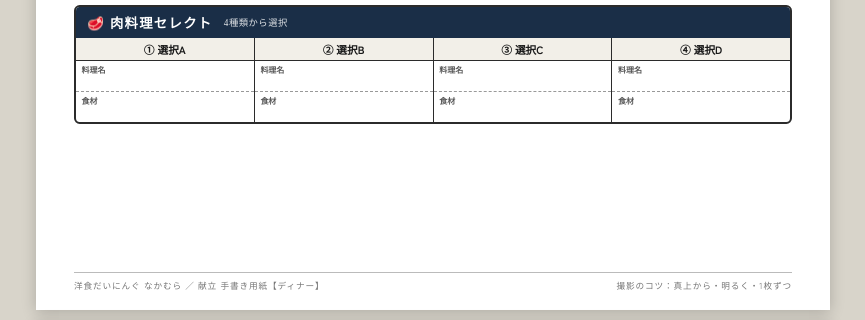
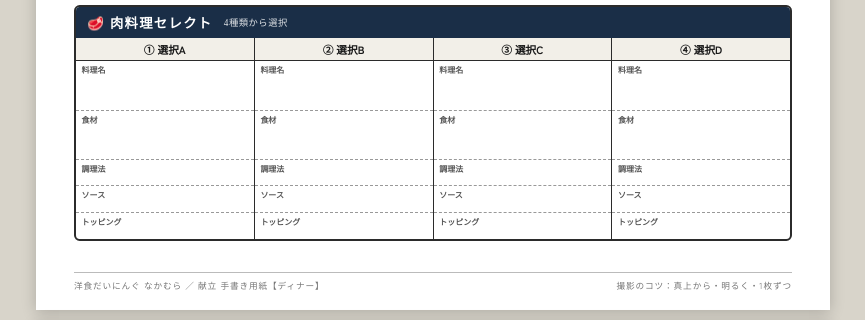
Before and after one commit to 072204nakamura-dotcom/nakamura-menu, a plain HTML site: page tegaki.html in a window 1280 px wide. Shown: the part 2073-2393 px from the top of the page, without its empty margins (207-1072 px from the left). Drawn offline with Linux system fonts and the light colour scheme; a web font is replaced by a local one.

Commit message:
Add files via upload

```diff
--- a/tegaki.html
+++ b/tegaki.html
@@ -72,7 +72,8 @@ body{font-family:'Zen Kaku Gothic New',sans-serif;background:#d8d4ca;color:#1a1a
 .p-dinner .dish{height:18.5mm}
 .p-takeout .dish{height:16.2mm}
 .p-lunch  .wc-line{height:9.5mm}
-.p-dinner .wc-line{height:8mm}
+.p-dinner .wc-line{height:7mm}
+.p-dinner .wc-line.wc-tall{height:13mm}
 .p-dinner .rows{gap:1.6mm}
 .p-dinner .h-note{margin-bottom:2mm}
 
@@ -216,23 +217,35 @@ body{font-family:'Zen Kaku Gothic New',sans-serif;background:#d8d4ca;color:#1a1a
     <div class="wide-grid">
       <div class="wide-col">
         <div class="wc-hd">① 選択A</div>
-        <div class="wc-line"><span class="lb">料理名</span></div>
-        <div class="wc-line"><span class="lb">食材</span></div>
+        <div class="wc-line wc-tall"><span class="lb">料理名</span></div>
+        <div class="wc-line wc-tall"><span class="lb">食材</span></div>
+        <div class="wc-line"><span class="lb">調理法</span></div>
+        <div class="wc-line"><span class="lb">ソース</span></div>
+        <div class="wc-line"><span class="lb">トッピング</span></div>
       </div>
       <div class="wide-col">
         <div class="wc-hd">② 選択B</div>
-        <div class="wc-line"><span class="lb">料理名</span></div>
-        <div class="wc-line"><span class="lb">食材</span></div>
+        <div class="wc-line wc-tall"><span class="lb">料理名</span></div>
+        <div class="wc-line wc-tall"><span class="lb">食材</span></div>
+        <div class="wc-line"><span class="lb">調理法</span></div>
+        <div class="wc-line"><span class="lb">ソース</span></div>
+        <div class="wc-line"><span class="lb">トッピング</span></div>
       </div>
       <div class="wide-col">
         <div class="wc-hd">③ 選択C</div>
-        <div class="wc-line"><span class="lb">料理名</span></div>
-        <div class="wc-line"><span class="lb">食材</span></div>
+        <div class="wc-line wc-tall"><span class="lb">料理名</span></div>
+        <div class="wc-line wc-tall"><span class="lb">食材</span></div>
+        <div class="wc-line"><span class="lb">調理法</span></div>
+        <div class="wc-line"><span class="lb">ソース</span></div>
+        <div class="wc-line"><span class="lb">トッピング</span></div>
       </div>
       <div class="wide-col">
         <div class="wc-hd">④ 選択D</div>
-        <div class="wc-line"><span class="lb">料理名</span></div>
-        <div class="wc-line"><span class="lb">食材</span></div>
+        <div class="wc-line wc-tall"><span class="lb">料理名</span></div>
+        <div class="wc-line wc-tall"><span class="lb">食材</span></div>
+        <div class="wc-line"><span class="lb">調理法</span></div>
+        <div class="wc-line"><span class="lb">ソース</span></div>
+        <div class="wc-line"><span class="lb">トッピング</span></div>
       </div>
     </div>
   </div>
```
